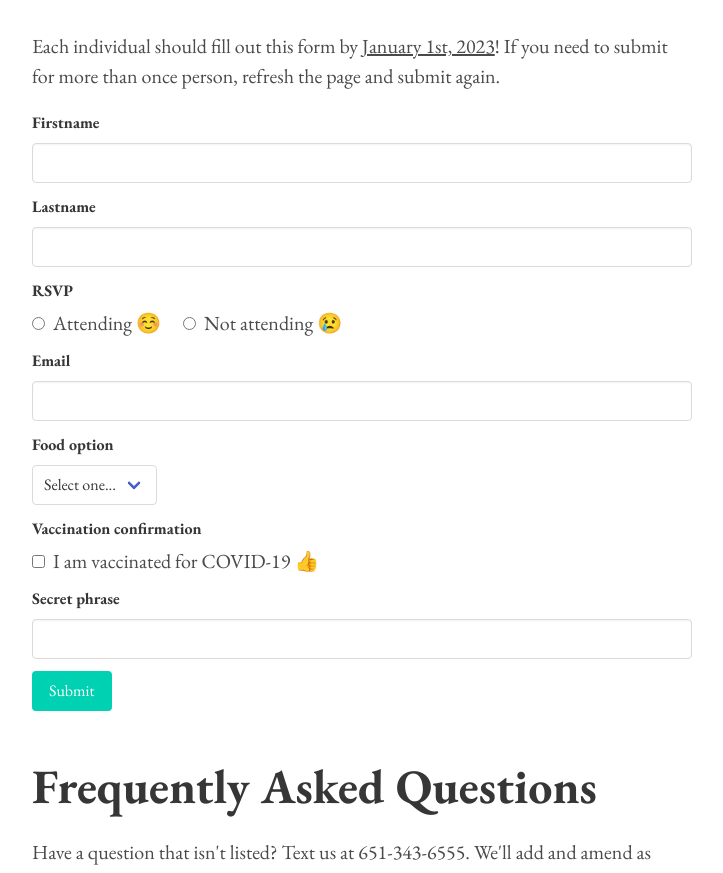
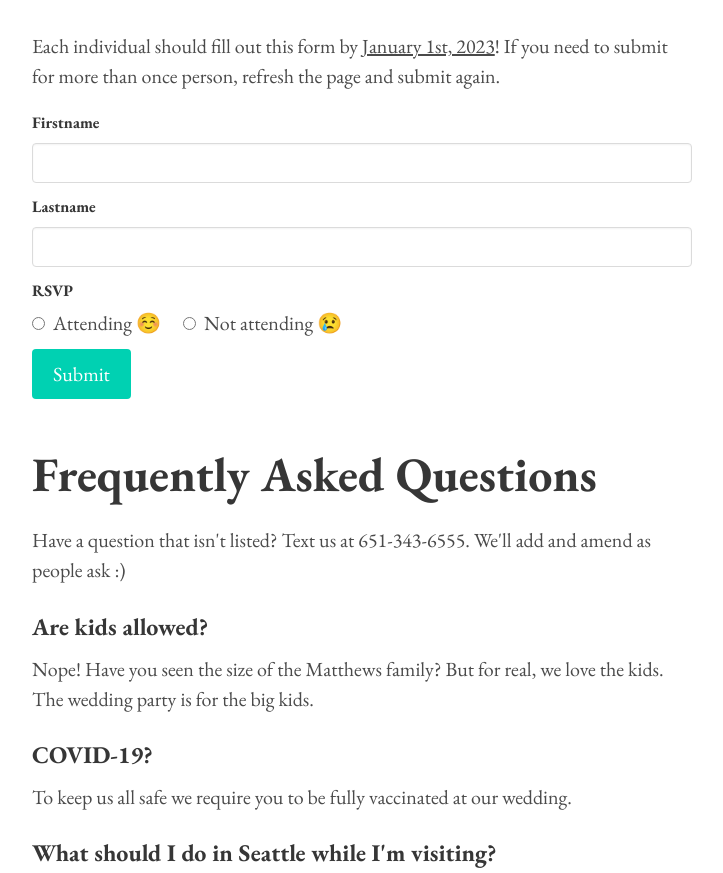
Before and after one commit to mapsam/tksm, a Next.js app: page / in a window 1280 px wide. Shown: the part 1372-2245 px from the top of the page, without its empty margins (278-1001 px from the left). Built offline with nearby package versions, Linux system fonts and the light colour scheme.

Commit message:
rsvp api

```diff
--- a/components/Rsvp.js
+++ b/components/Rsvp.js
@@ -1,21 +1,44 @@
-import React from 'react';
+import React, { useState } from 'react';
 
 export default function RSVP() {
+  const [ data, setData ] = useState({});
+  const [ error, setError ] = useState(null);
+
+  function update(key, val) {
+    const d = { ... data };
+    d[key] = val;
+    setData(d);
+  }
+
+  async function sendRSVP(e) {
+    e.preventDefault();
+    const response = await fetch('/api/rsvp', {
+      method: 'POST',
+      headers: {
+        'Content-Type': 'application/json'
+      },
+      body: JSON.stringify(data)
+    });
+
+    const resData = await response.json();
+  }
+
   return (
     <React.Fragment>
     <p>Each individual should fill out this form by <span className="is-underlined">January 1st, 2023</span>! If you need to submit for more than once person, refresh the page and submit again.</p>
-    <form>
+    <p>{error}</p>
+    <form onSubmit={sendRSVP}>
       <div className="field">
         <label className="label">Firstname</label>
         <div className="control">
-          <input className="input" type="text" placeholder=""></input>
+          <input className="input" type="text" placeholder="" onChange={e => update('firstname', e.target.value)}></input>
         </div>
       </div>
 
       <div className="field">
         <label className="label">Lastname</label>
         <div className="control">
-          <input className="input" type="text" placeholder=""></input>
+          <input className="input" type="text" placeholder="" onChange={e => update('lastname', e.target.value)}></input>
         </div>
       </div>
 
@@ -23,17 +46,17 @@ export default function RSVP() {
         <label className="label">RSVP</label>
         <div className="control">
             <label className="radio is-size-5 mr-3">
-              <input className="mr-2" type="radio" name="question"></input>
+              <input className="mr-2" type="radio" name="question" onChange={e => update('attending', true)}></input>
               Attending ☺️
             </label>
             <label className="radio is-size-5 mr-3">
-              <input className="mr-2" type="radio" name="question"></input>
+              <input className="mr-2" type="radio" name="question" onChange={e => update('attending', false)}></input>
               Not attending 😢
             </label>
         </div>
       </div>
 
-      <div className="field">
+      {/* <div className="field">
         <label className="label">Email</label>
         <div className="control">
           <input className="input" type="text" placeholder=""></input>
@@ -70,91 +93,13 @@ export default function RSVP() {
         <div className="control">
           <input className="input" type="text" placeholder=""></input>
         </div>
-      </div>
+      </div> */}
 
       <div class="field">
         <div class="control">
-          <button class="button is-primary">Submit</button>
+          <button class="button is-primary is-size-5" onClick={sendRSVP}>Submit</button>
         </div>
       </div>
-
-        {/* <div className="field">
-        <label class="label">Username</label>
-        <div class="control has-icons-left has-icons-right">
-            <input class="input is-success" type="text" placeholder="Text input" value="bulma">
-            <span class="icon is-small is-left">
-            <i class="fas fa-user"></i>
-            </span>
-            <span class="icon is-small is-right">
-            <i class="fas fa-check"></i>
-            </span>
-        </div>
-        <p class="help is-success">This username is available</p>
-        </div>
-
-        <div class="field">
-        <label class="label">Email</label>
-        <div class="control has-icons-left has-icons-right">
-            <input class="input is-danger" type="email" placeholder="Email input" value="hello@">
-            <span class="icon is-small is-left">
-            <i class="fas fa-envelope"></i>
-            </span>
-            <span class="icon is-small is-right">
-            <i class="fas fa-exclamation-triangle"></i>
-            </span>
-        </div>
-        <p class="help is-danger">This email is invalid</p>
-        </div>
-
-        <div class="field">
-        <label class="label">Subject</label>
-        <div class="control">
-            <div class="select">
-            <select>
-                <option>Select dropdown</option>
-                <option>With options</option>
-            </select>
-            </div>
-        </div>
-        </div>
-
-        <div class="field">
-        <label class="label">Message</label>
-        <div class="control">
-            <textarea class="textarea" placeholder="Textarea"></textarea>
-        </div>
-        </div>
-
-        <div class="field">
-        <div class="control">
-            <label class="checkbox">
-            <input type="checkbox">
-            I agree to the <a href="#">terms and conditions</a>
-            </label>
-        </div>
-        </div>
-
-        <div class="field">
-        <div class="control">
-            <label class="radio">
-            <input type="radio" name="question">
-            Yes
-            </label>
-            <label class="radio">
-            <input type="radio" name="question">
-            No
-            </label>
-        </div>
-        </div>
-
-        <div class="field is-grouped">
-        <div class="control">
-            <button class="button is-link">Submit</button>
-        </div>
-        <div class="control">
-            <button class="button is-link is-light">Cancel</button>
-        </div>
-        </div> */}
     </form>
     </React.Fragment>
   );
--- a/package.json
+++ b/package.json
@@ -11,6 +11,7 @@
   "dependencies": {
     "@zeit/next-sass": "^1.0.1",
     "bulma": "^0.9.3",
+    "googleapis": "^92.0.0",
     "next": "^11.1.3",
     "node-sass": "^4.14.1",
     "react": "17.0.2",
--- /dev/null
+++ b/pages/api/rsvp/index.js
@@ -0,0 +1,44 @@
+const { google } = require('googleapis');
+const sheets = google.sheets('v4');
+
+function log(request) {
+  console.log(`${request.method} ${request.url} ${JSON.stringify(request.body)}`);
+}
+
+export default async (req, res) => {
+  log(req);
+
+  // append RSVP to spreadsheet
+  if (req.method === 'POST') {
+    // validate body
+
+    // set up gcp client
+    const auth = new google.auth.GoogleAuth({
+      scopes: ['https://www.googleapis.com/auth/spreadsheets']
+    });
+
+    // read rows
+    const rows = await sheets.spreadsheets.values.append({
+      spreadsheetId: process.env.GOOGLE_SPREADSHEET_ID,
+      valueInputOption: 'USER_ENTERED',
+      range: 'RAW',
+      auth,
+      requestBody: {
+        range: 'RAW',
+        values: [
+          [
+            req.body.firstname,
+            req.body.lastname,
+            req.body.attending
+          ]
+        ]
+      }
+    });
+
+    console.log(rows.data.values);
+
+    return res.json(req.body);
+  } else {
+    return res.status(400).json({ message: 'Not a valid HTTP method' });
+  }
+}
--- a/pages/index.js
+++ b/pages/index.js
@@ -8,23 +8,23 @@ export default function Index() {
       <h1 id="INFO" className="is-size-1">Event Information</h1>
 
       <div className="columns is-multiline">
-        <div class="column is-one-third">
+        <div className="column is-one-third">
           <h2 className="is-size-4">Date</h2>
           <p>Saturday June 3rd, 2023</p>
         </div>
-        <div class="column is-one-third">
+        <div className="column is-one-third">
           <h2 className="is-size-4">Time</h2>
           <p>5pm - Midnight</p>
         </div>
-        <div class="column is-one-third">
+        <div className="column is-one-third">
           <h2 className="is-size-4">Location</h2>
           <p>1234 Neat St.<br></br>Seattle, WA</p>
         </div>
-        <div class="column is-one-third">
+        <div className="column is-one-third">
           <h2 className="is-size-4">Venue</h2>
           <p>Some really dope spot.</p>
         </div>
-        <div class="column is-half">
+        <div className="column is-half">
           <h2 className="is-size-4">Accommodations</h2>
           <p>Hotel option 1. Airbnb.</p>
         </div>
```
Also changed, not shown: 2 other files (tests, documents, lock files or other folders).
